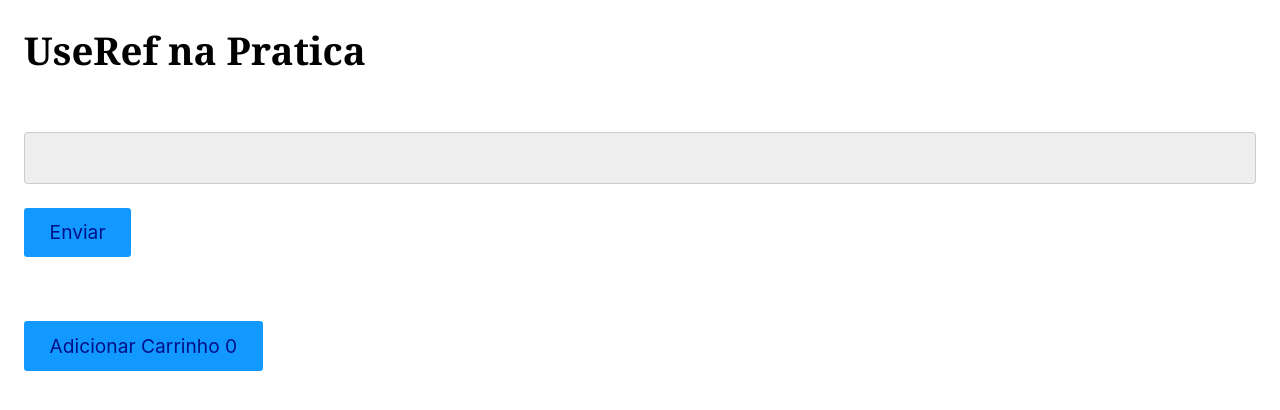
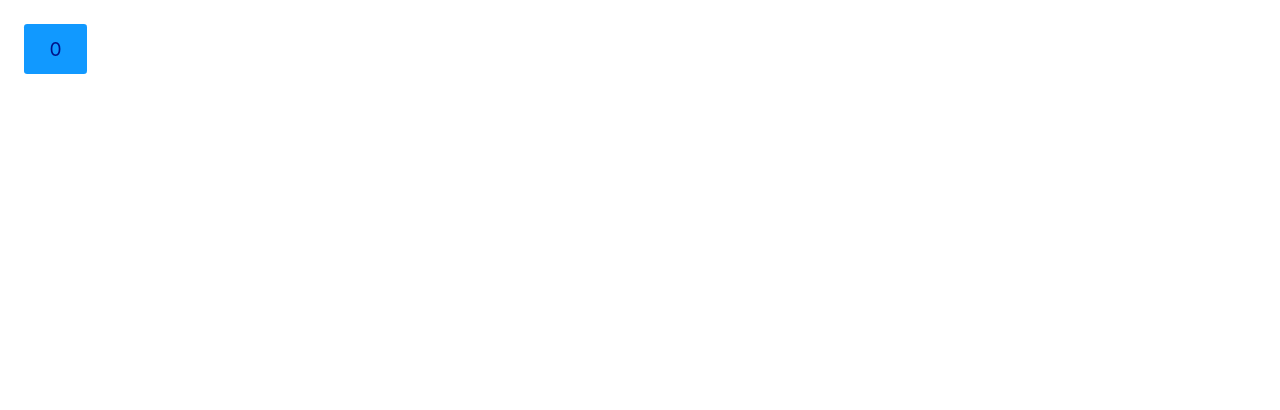
Before and after one commit to WisleyAraujo/ReactCompleto, a React (Vite) app: page / in a window 1280 px wide. Shown: the top 410 px of the page. Built offline with nearby package versions, Linux system fonts and the light colour scheme.

Commit message:
estudo sobre useMemo

```diff
--- a/src/App.jsx
+++ b/src/App.jsx
@@ -1,8 +1,11 @@
 import "./App.css";
-import React from "react";
-import UseRef from "./components/UseRef.jsx";
+import UseMemoria from "./components/UseMemoria.jsx";
 function App() {
-  return <UseRef />;
+  return (
+    <div>
+      <UseMemoria/>
+    </div>
+  );
 }
 
 export default App;
--- /dev/null
+++ b/src/components/UseMemoria.jsx
@@ -0,0 +1,24 @@
+import React, { useState, useMemo } from "react";
+
+function operacaoLenta() {
+  let c;
+  for (let i = 0; i < 10000000; i++) {
+    c = i + i / 10;
+  }
+  return c;
+}
+
+const UseMemoria = () => {
+  const [contar, setContar] = useState(0);
+  const t1 = performance.now();
+  const valor = useMemo(() => operacaoLenta(), []);
+  console.log(`Valor: ${valor}`);
+  console.log(performance.now() - t1);
+  return (
+    <>
+      <button onClick={() => setContar(contar + 1)}>{contar}</button>
+    </>
+  );
+};
+
+export default UseMemoria;
```
